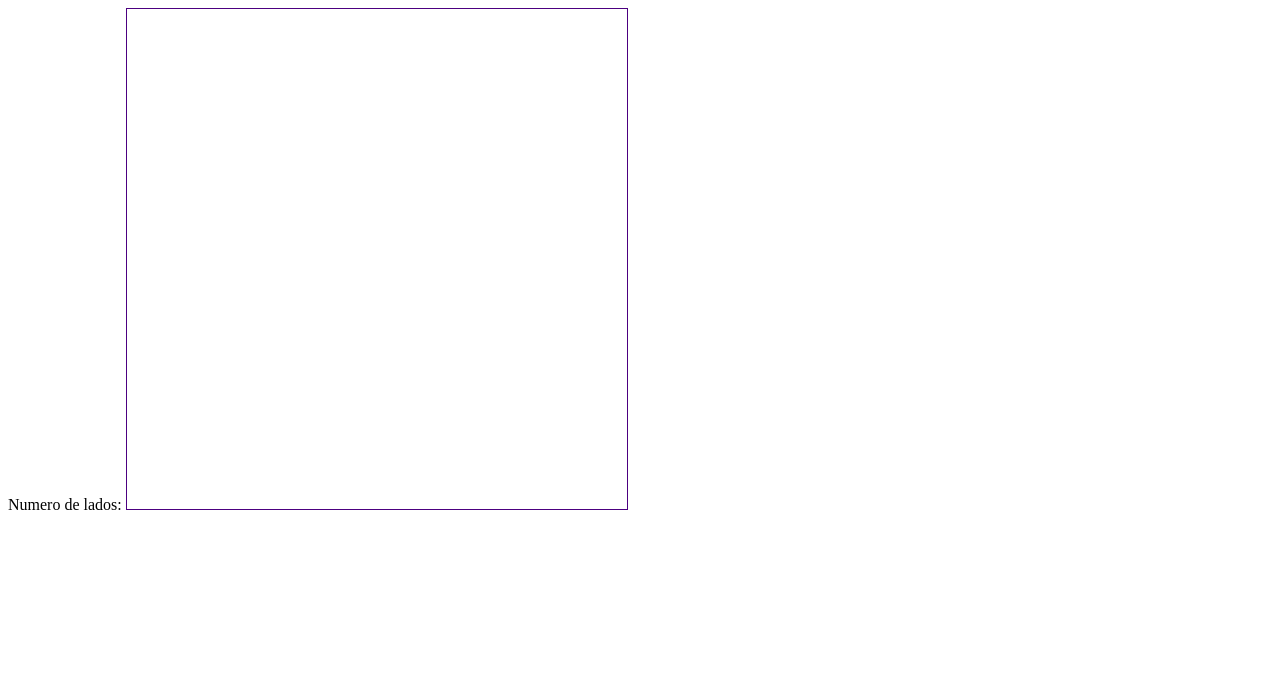
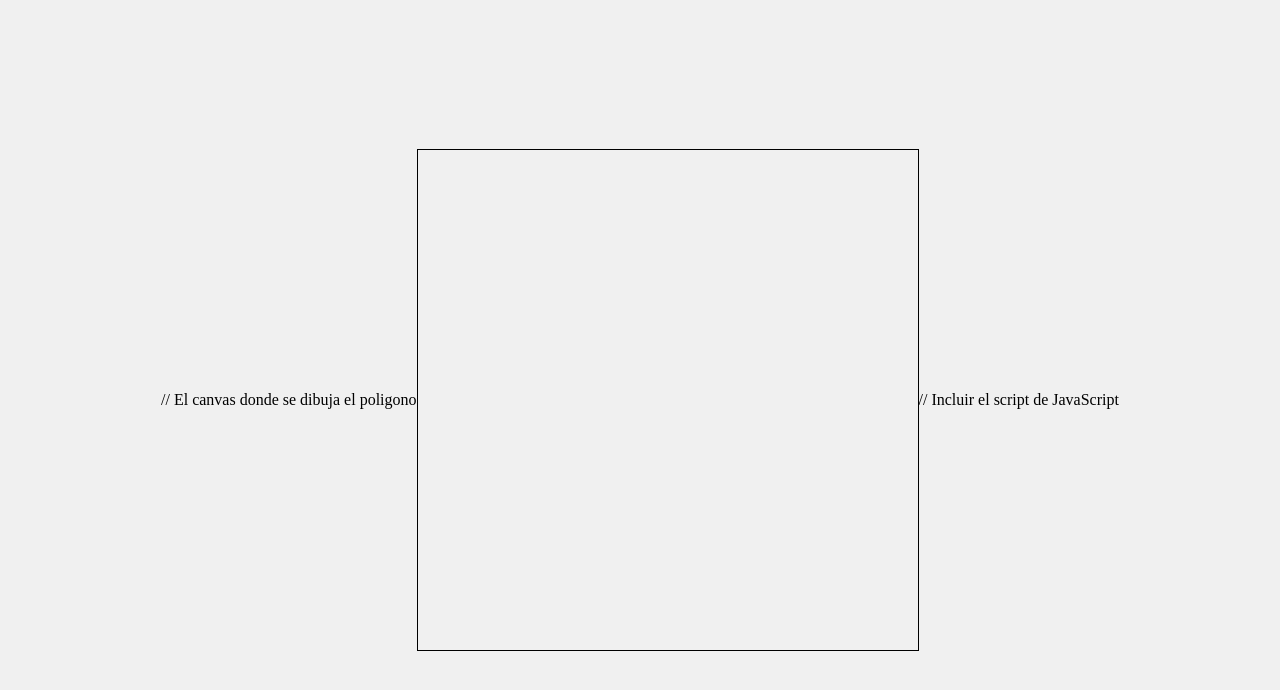
Before and after one commit to Jennifer-Barahona/parcial2, a plain HTML site: page index.html in a window 1280 px wide. Drawn offline with Linux system fonts and the light colour scheme.

Commit message:
Adicion al html de los necesario para que se ejecute el script
Co-authored-by: Copilot <copilot@github.com>

```diff
--- a/index.html
+++ b/index.html
@@ -1,18 +1,31 @@
 <!DOCTYPE html>
-<html lang="en">
+<html lang="es">
 <head>
     <meta charset="UTF-8">
-    <meta name="viewport" content="width=device-width, initial-scale=1.0">
-    <title>Figura compuesta por un polígono regular</title>
+    <title>Parcial 2 - Computación Gráfica</title>
+
+    <style>
+        body {
+            margin: 0;
+            display: flex;
+            justify-content: center;
+            align-items: center;
+            height: 100vh;
+            background-color: #f0f0f0;
+        }
+
+        canvas {
+            border: 1px solid black;
+        }
+    </style>
 </head>
 <body>
-<form>
-    <label>Numero de lados:</label>
 
-    <canvas id="myCanvas" width="500" height="500" style="border:1px solid #4c0080;"></canvas>
-</form>
+    // El canvas donde se dibuja el poligono
+    <canvas id="myCanvas" width="500" height="500"></canvas>
+
+    // Incluir el script de JavaScript
+    <script src="script.js"></script>
 
 </body>
 </html>
-
-<script src="script.js"></script>
```
